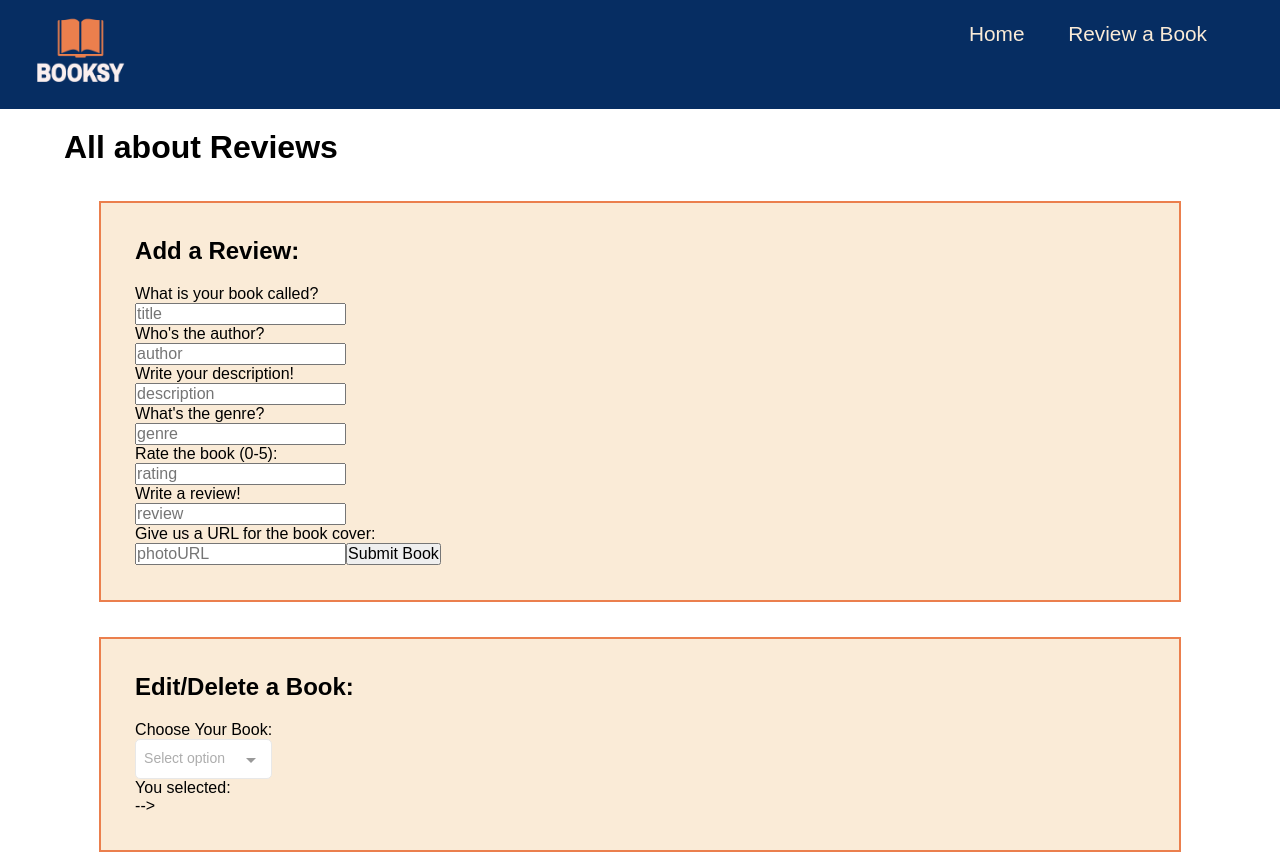
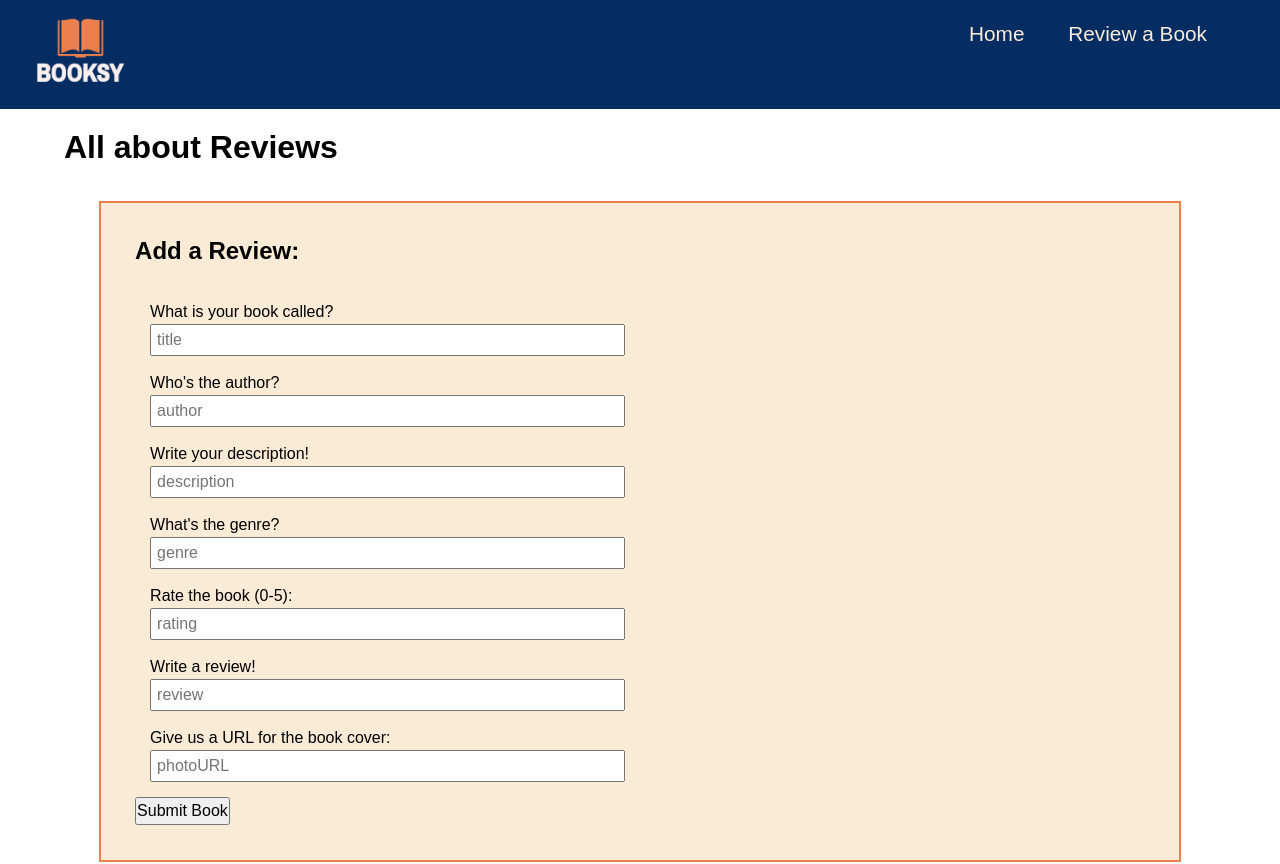
Before and after one commit to nelsonhk/BbBooksy, a Vue app: page /review in a window 1280 px wide. Shown: the top 864 px of the page. Built offline with nearby package versions, Linux system fonts and the light colour scheme.

Commit message:
review page css

```diff
--- a/src/views/Review.vue
+++ b/src/views/Review.vue
@@ -8,20 +8,34 @@
                 </div><!--heading-->
                 <div class="add">
                     <div class="form">
+                      <div class="question">
                         <p>What is your book called?</p>
                         <input v-model="title" placeholder="title">
+                      </div>
+                      <div class="question">
                         <p>Who's the author?</p>
                         <input v-model="author" placeholder="author">
+                      </div>
+                      <div class="question">
                         <p>Write your description!</p>
                         <input v-model="description" placeholder="description">
+                      </div>
+                      <div class="question">
                         <p>What's the genre?</p>
                         <input v-model="genre" placeholder="genre">
+                      </div>
+                      <div class="question">
                         <p>Rate the book (0-5):</p>
                         <input v-model="rating" placeholder="rating">
+                      </div>
+                      <div class="question">
                         <p>Write a review!</p>
                         <input v-model="review" placeholder="review">
+                      </div>
+                      <div class="question">
                         <p>Give us a URL for the book cover:</p>
                         <input v-model="photoURL" placeholder="photoURL">
+                      </div>
                         <button @click="upload()">Submit Book</button>
                     </div><!--form-->
                     <div class="upload" v-if="addItem">
@@ -142,6 +156,10 @@ export default {
     height: 100%;
 
 }
+p {
+    line-height: 1.5em;
+
+}
 .inputField {
     border: 2px solid #eb7f4d;
     background-color: antiquewhite;
@@ -159,7 +177,9 @@ export default {
     margin-top: 0px;
     margin-left: 0px;
 }
-
+.question {
+  margin: 15px;
+}
 /* Form */
 input,
 textarea,
@@ -167,14 +187,19 @@ select,
 button {
   font-family: 'Montserrat', sans-serif;
   font-size: 1em;
+  line-height: 1.5em;
 }
-
+input {
+    width: 100%;
+    padding: 2px 5px;
+}
 .form {
-    margin-right: 50px;
+    /* margin-right: 50px; */
+    width: 100%;
 }
 .actions {
     padding: 3px;
-    margin: 0px;
+    margin: 5px;
 }
 .action {
     margin: 15px;
@@ -190,6 +215,9 @@ button {
     .edit {
         display: flex;
     } */
+    .form {
+      width: 75%;
+    }
 }
 
 /* Desktop Screen */
@@ -197,6 +225,9 @@ button {
 /*    .inputField-container {
         display: flex;
     } */
+    .form {
+      width: 50%;
+    }
     .add,
     .edit {
         display: flex;
```
